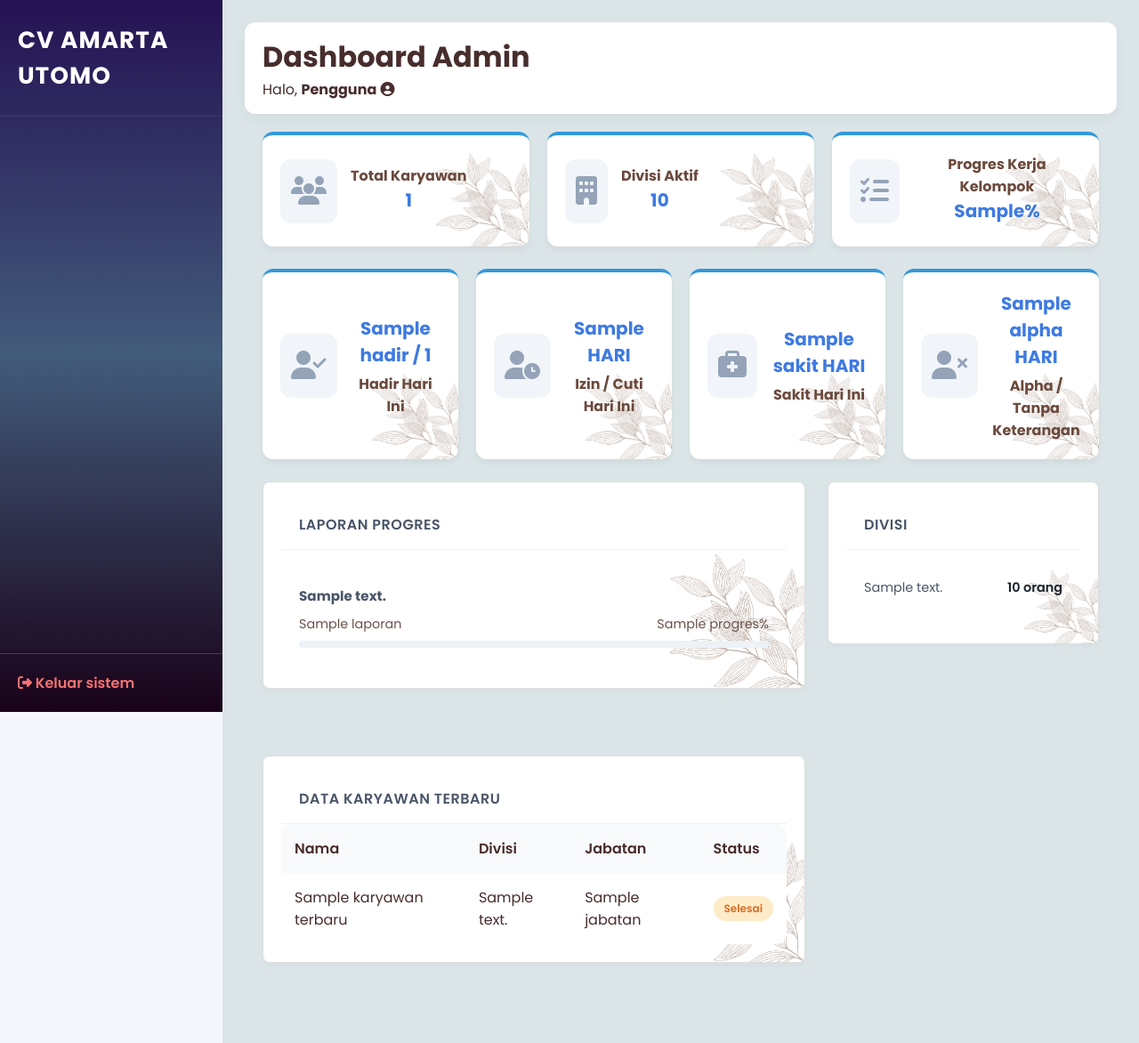
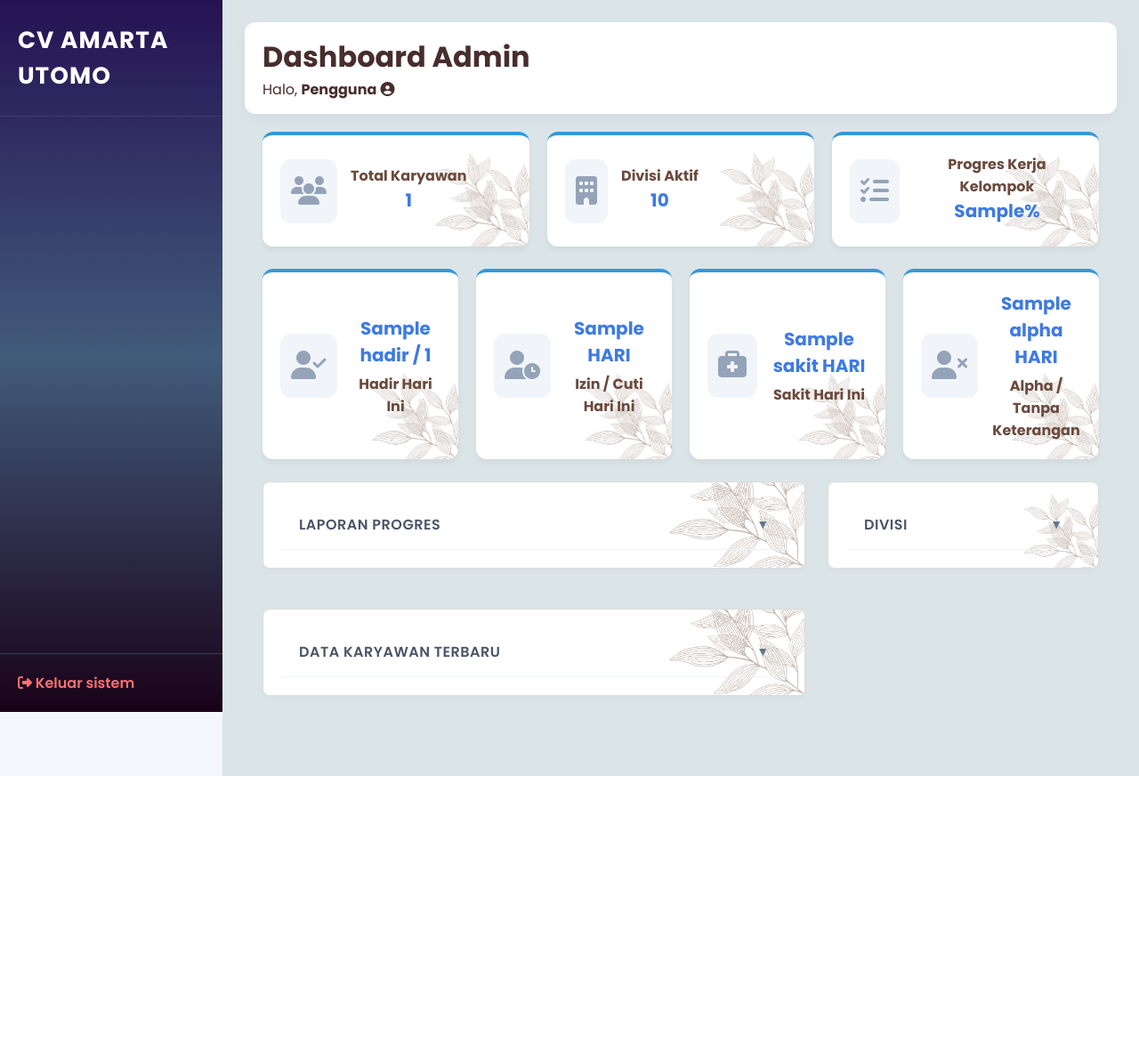
Before and after one commit to cintanussy102-del/PA-AmartaUtomo, a Flask app: template TA_CV_AMARTA_UTOMO/views/templates/admin/dashboard.html in a window 1280 px wide. Shown: the whole page at 89% size. After the commit the page ends 872 px from the top, so only its background shows below. Run offline with Flask 3, Linux system fonts and the light colour scheme; the template is opened without the code that fills it: most values are stand-ins (such as "Sample title", 1, 10 or a date in 2020).

```diff
--- a/TA_CV_AMARTA_UTOMO/views/static/css/dashboard.css
+++ b/TA_CV_AMARTA_UTOMO/views/static/css/dashboard.css
@@ -1066,3 +1066,26 @@ body {
     font-size:14px;
     color:#64748b;
 }
+
+.accordion-header {
+    cursor:pointer;
+    display:flex;
+    justify-content:space-between;
+    align-items:center;
+}
+
+
+.accordion-header span {
+    color:#64748b;
+    font-size:14px;
+}
+
+
+.accordion-body {
+    display:none;
+}
+
+
+.accordion-body.show {
+    display:block;
+}
--- a/TA_CV_AMARTA_UTOMO/views/templates/admin/dashboard.html
+++ b/TA_CV_AMARTA_UTOMO/views/templates/admin/dashboard.html
@@ -78,50 +78,100 @@
 <div class="dashboard-grid-two">
 
     <div class="content-box">
-    <div class="box-header">
+
+        <div class="box-header accordion-header" onclick="toggleAdminBox('laporanBox')">
             <h3>LAPORAN PROGRES</h3>
+            <span id="icon-laporan">▼</span>
         </div>
-    <div class="box-body">
+
+
+        <div class="box-body accordion-body" id="laporanBox">
+
             {% if laporan_per_divisi %}
+
                 {% for divisi, laporans in laporan_per_divisi.items() %}
+
                 <div class="divisi-progress-group">
-                <h4 style="margin-top: 20px; margin-bottom: 10px; color: #4a5568; font-size: 0.95rem; font-weight: 700;">
+
+                    <h4 style="margin-top:20px; margin-bottom:10px; color:#4a5568;">
                         {{ divisi }}
                     </h4>
+
+
                     {% for lp in laporans %}
+
                     <div class="progress-item">
+
                         <div class="progress-info">
                             <span>{{ lp.nama_proyek }}</span>
                             <span>{{ lp.progres }}%</span>
                         </div>
-                    <div class="progress-bar-bg"><div class="progress-fill" data-value="{{ lp.progres }}"></div></div>
+
+                        <div class="progress-bar-bg">
+                            <div class="progress-fill" data-value="{{ lp.progres }}"></div>
                         </div>
+
+                    </div>
+
                     {% endfor %}
+
                 </div>
+
                 {% endfor %}
+
             {% else %}
+
             <p>Belum ada laporan progres masuk.</p>
+
             {% endif %}
+
         </div>
+
+    </div>
+
+
+    <div class="content-box">
+
+        <div class="box-header accordion-header" onclick="toggleAdminBox('divisiBox')">
+
+            <h3>DIVISI</h3>
+
+            <span id="icon-divisi">▼</span>
+
+        </div>
+
+
+        <div class="box-body accordion-body" id="divisiBox">
+
+            <ul class="divisi-list">
+
+                {% for d in divisi_list %}
+
+                <li>
+                    <span>{{ d.divisi }}</span>
+                    <strong>{{ d.jumlah }} orang</strong>
+                </li>
+
+                {% endfor %}
+
+            </ul>
+
+        </div>
+
     </div>
 
 <div class="content-box">
-    <div class="box-header">
-        <h3>DIVISI</h3>
-    </div>
-    <div class="box-body">
-        <ul class="divisi-list">
-            {% for d in divisi_list %}
-            <li><span>{{ d.divisi }}</span> <strong>{{ d.jumlah }} orang</strong></li>
-            {% endfor %}
-        </ul>
-    </div>
+    <div class="box-header accordion-header" onclick="toggleAdminBox('karyawanBox')">
+
+        <h3>Data Karyawan Terbaru</h3>
+
+        <span id="icon-karyawan">▼</span>
+
     </div>
 
-<div class="content-box margin-top-30">
-    <div class="box-header">
-        <h3>Data Karyawan Terbaru</h3>
-    </div>
+
+    <div class="box-body no-padding accordion-body" id="karyawanBox">
+
     <div class="box-body no-padding">
         <table class="amarta-table">
             <thead>
@@ -177,4 +227,42 @@ document.addEventListener("DOMContentLoaded", function() {
 });
 </script>
 
+<script>
+
+function toggleAdminBox(id){
+
+    let box = document.getElementById(id);
+
+    let icon;
+
+
+    if(id === "laporanBox"){
+        icon = document.getElementById("icon-laporan");
+    }
+
+    else if(id === "divisiBox"){
+        icon = document.getElementById("icon-divisi");
+    }
+
+    else if(id === "karyawanBox"){
+        icon = document.getElementById("icon-karyawan");
+    }
+
+
+    if(box.classList.contains("show")){
+
+        box.classList.remove("show");
+        icon.innerHTML="▼";
+
+    }else{
+
+        box.classList.add("show");
+        icon.innerHTML="▲";
+
+    }
+
+}
+
+</script>
+
 {% endblock %}
```
Lines whose indentation alone changed are shown as unchanged.
